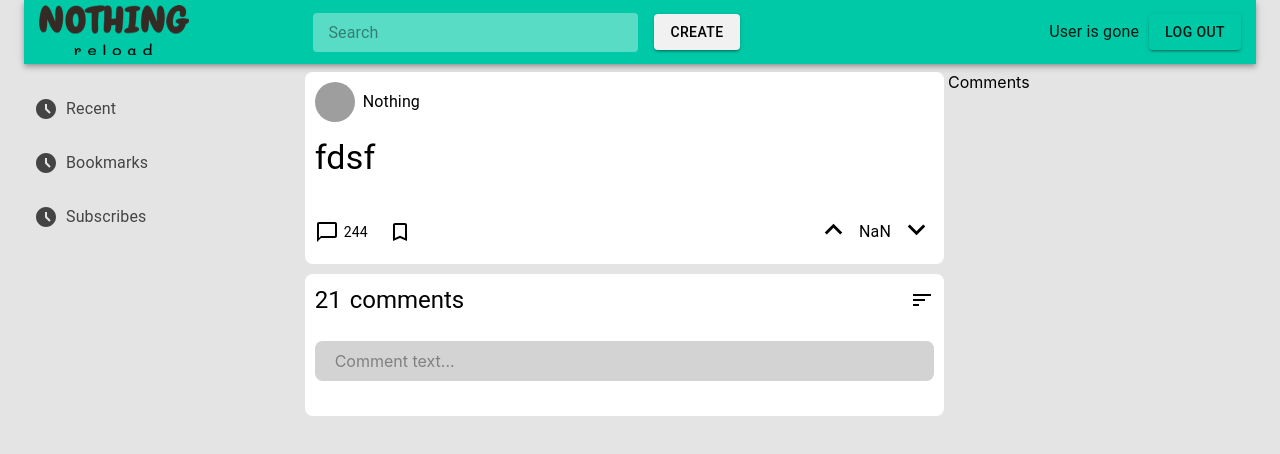
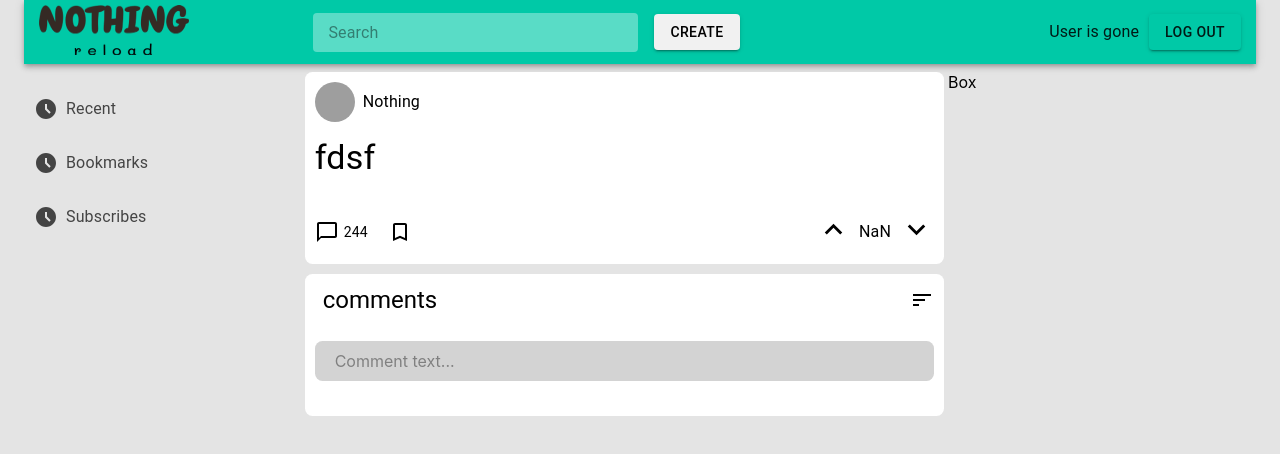
Before and after one commit to Denis200019093/nothing-reload, a React (Create React App) app in the folder client/: page /posts/1 in a window 1280 px wide. Shown: the top 454 px of the page. Built offline with nearby package versions, Linux system fonts and the light colour scheme; data requests are answered from the project's data file; grey boxes are pictures that could not be loaded; a web font is replaced by a local one.

Commit message:
optimiaat

```diff
--- a/client/src/App.tsx
+++ b/client/src/App.tsx
@@ -1,6 +1,6 @@
 import React, { FC } from 'react';
 import { Routes, Route, BrowserRouter as Router  } from 'react-router-dom'
-import { Container, ThemeProvider, createTheme, Grid } from '@mui/material';
+import { Container, ThemeProvider, createTheme, Grid, Box } from '@mui/material';
 
 import Header from './components/Header';
 import LeftBar from './components/LeftBar';
@@ -43,7 +43,8 @@ const App: FC = () => {
 								</Routes>
 							</Grid>
 							<Grid item md={3}>
-								<Comments/>
+								<Box>Box</Box>
+								{/* <Comments/> */}
 							</Grid>
 						</Grid>
 						<ErrorMessage/>
--- a/client/src/components/Comments.tsx
+++ b/client/src/components/Comments.tsx
@@ -1,8 +1,22 @@
-import React from 'react'
+import { Box } from '@mui/material'
+import React, { FC } from 'react'
+import { IComment } from '../models/IPost'
+import CommentItem from './CommentItem'
 
-const Comments = () => {
+interface IProps {
+    comments: IComment[]
+}
+
+const Comments: FC<IProps> = ({ comments }) => {
     return (
-        <div>Comments</div>
+        <Box>
+            {comments?.map((item: IComment, index: number) => (
+                <CommentItem
+                    key={index}
+                    comment={item}
+                />
+            ))}
+        </Box>
     )
 }
 
--- a/client/src/components/PostItem.tsx
+++ b/client/src/components/PostItem.tsx
@@ -116,10 +116,12 @@ const PostItem: FC<IProps> = ({ item }) => {
             <CardActions sx={{ p: 2 }}>
                 <Box sx={{ width: '100%', display: 'flex', justifyContent: 'space-between', alignItems: 'center' }}>
                     <Box sx={{ display: 'flex' }}>
-                        <CardActionsItem>
-                            <ChatBubbleOutlineIcon/>
-                            <Typography variant="body2">{item.comments?.length}</Typography>
-                        </CardActionsItem>
+                            <Link to={`/posts/${item.id}`}>
+                                <CardActionsItem>
+                                    <ChatBubbleOutlineIcon/>
+                                    <Typography variant="body2">{item.comments?.length}</Typography>
+                                </CardActionsItem>
+                            </Link>
                         <CardActionsItem>
                             <BookmarkBorderIcon/>
                         </CardActionsItem>
--- a/client/src/components/Posts.tsx
+++ b/client/src/components/Posts.tsx
@@ -1,5 +1,5 @@
-import React, { useEffect } from 'react'
-import { Box } from '@mui/material'
+import React, { useEffect, Suspense } from 'react'
+import { Box, Skeleton  } from '@mui/material'
 
 import { useAppDispatch, useTypedSelector } from '../hooks/useTypedSelector';
 import { getPosts } from '../redux/reducers/posts';
@@ -18,10 +18,13 @@ const Posts = () => {
     return (
         <Box>
             {posts && posts.map((item: IPost, index: number) => (
-                <PostItem
-                    key={index}
-                    item={item}
-                />
+                <Suspense fallback={<Skeleton animation="wave" variant="circular" width={40} height={40} />}>
+                    <PostItem
+                        key={index}
+                        item={item}
+                    />
+
+                </Suspense>
             ))}
         </Box>
     )
--- /dev/null
+++ b/client/src/components/Spinner.tsx
@@ -0,0 +1,12 @@
+import React, { FC } from 'react';
+import { CircularProgress, Box } from '@mui/material';
+
+const Spinner: FC = () => {
+    return (
+        <Box sx={{ display: 'flex', justifyContent: 'center' }}>
+            <CircularProgress />
+        </Box>
+    );
+}
+
+export default Spinner
--- a/client/src/index.css
+++ b/client/src/index.css
@@ -15,6 +15,11 @@ h1,h2,h4,h3,h5,h6 {
   margin: 0;
 }
 
+a {
+  text-decoration: none;
+  color: '#000'
+}
+
 button,
 input,
 textarea {
--- a/client/src/pages/PostDetails.tsx
+++ b/client/src/pages/PostDetails.tsx
@@ -1,4 +1,4 @@
-import React, { useEffect, useState } from 'react'
+import React, { useEffect, useState, Suspense } from 'react'
 import { useParams } from 'react-router-dom';
 
 import { Box, Typography, Avatar, TextareaAutosize, Button } from '@mui/material';
@@ -16,6 +16,9 @@ import { CardActionsItem, Arrows } from '../components/PostItem'
 import CommentItem from '../components/CommentItem';
 import { IComment } from '../models/IPost';
 import { likeAsync, dislikeAsync } from '../redux/reducers/posts'
+import Spinner from '../components/Spinner';
+const Comments = React.lazy(() => import('../components/Comments'));
+
 
 const CommentsBlock = styled(Box)(({ theme }) => ({
 	display: 'flex',
@@ -111,7 +114,7 @@ const PostDetails = () => {
             <CommentsBlock>
                 <FlexBlocks>
                     <Box sx={{ display: 'flex', alignItems: 'center' }}>
-                        <Typography variant='h5'>21</Typography>
+                        <Typography variant='h5'>{postDetails.comments?.length}</Typography>
                         <Typography sx={{ ml: 1 }} variant='h5'>comments</Typography>
                     </Box>
                     <SortIcon/>
@@ -135,7 +138,10 @@ const PostDetails = () => {
                         <ActiveBlock onClick={() => setActive(true)}>Comment text...</ActiveBlock>
                     }
                 </Box>
-                <Box>
+                <Suspense fallback={<Spinner/>}>
+                    <Comments comments={postDetails.comments}/>
+                </Suspense>
+                {/* <Box>
                     {postDetails.comments &&
                      postDetails.comments.map((comm: IComment, index: number) => (
                         <CommentItem
@@ -143,7 +149,7 @@ const PostDetails = () => {
                             comment={comm}
                         />
                     ))}
-                </Box>
+                </Box> */}
             </CommentsBlock>
         </Box>
     )
```
